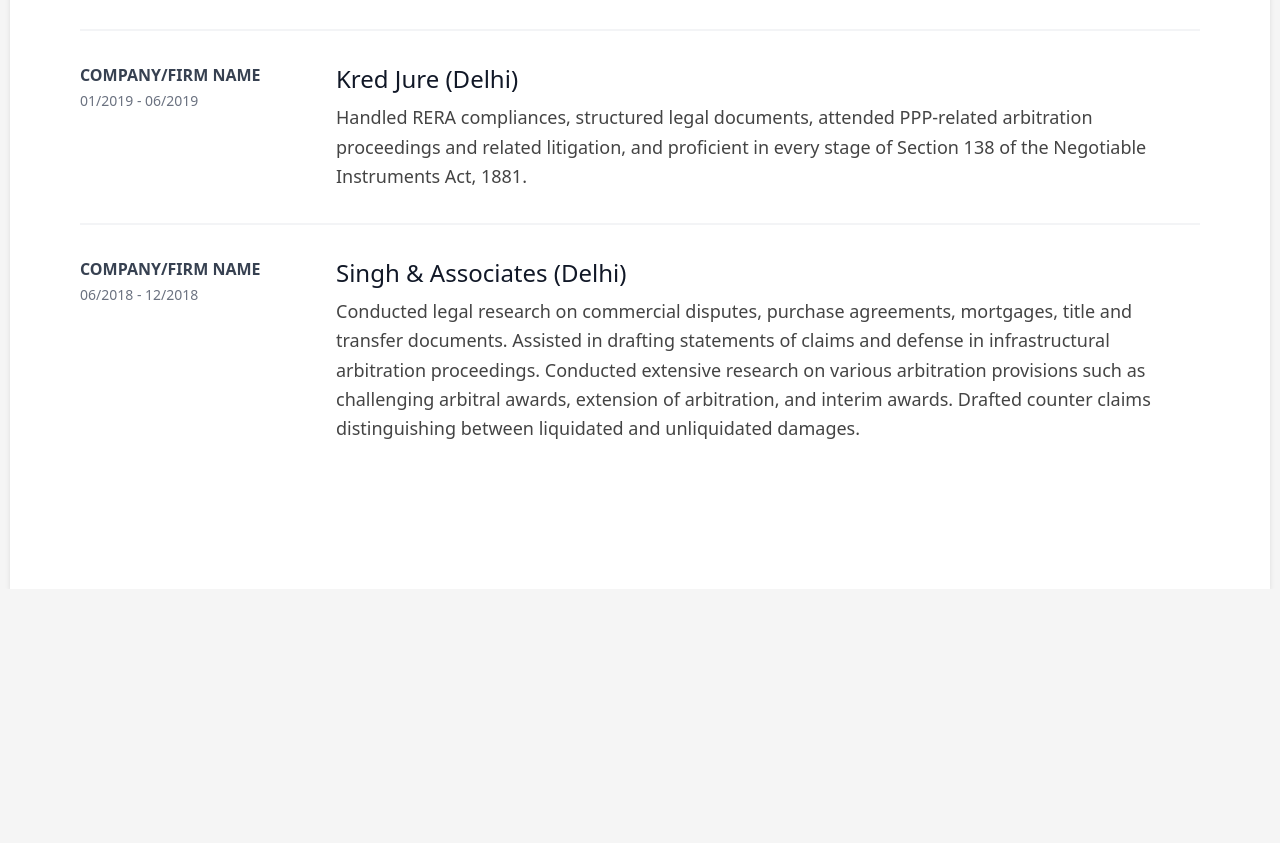
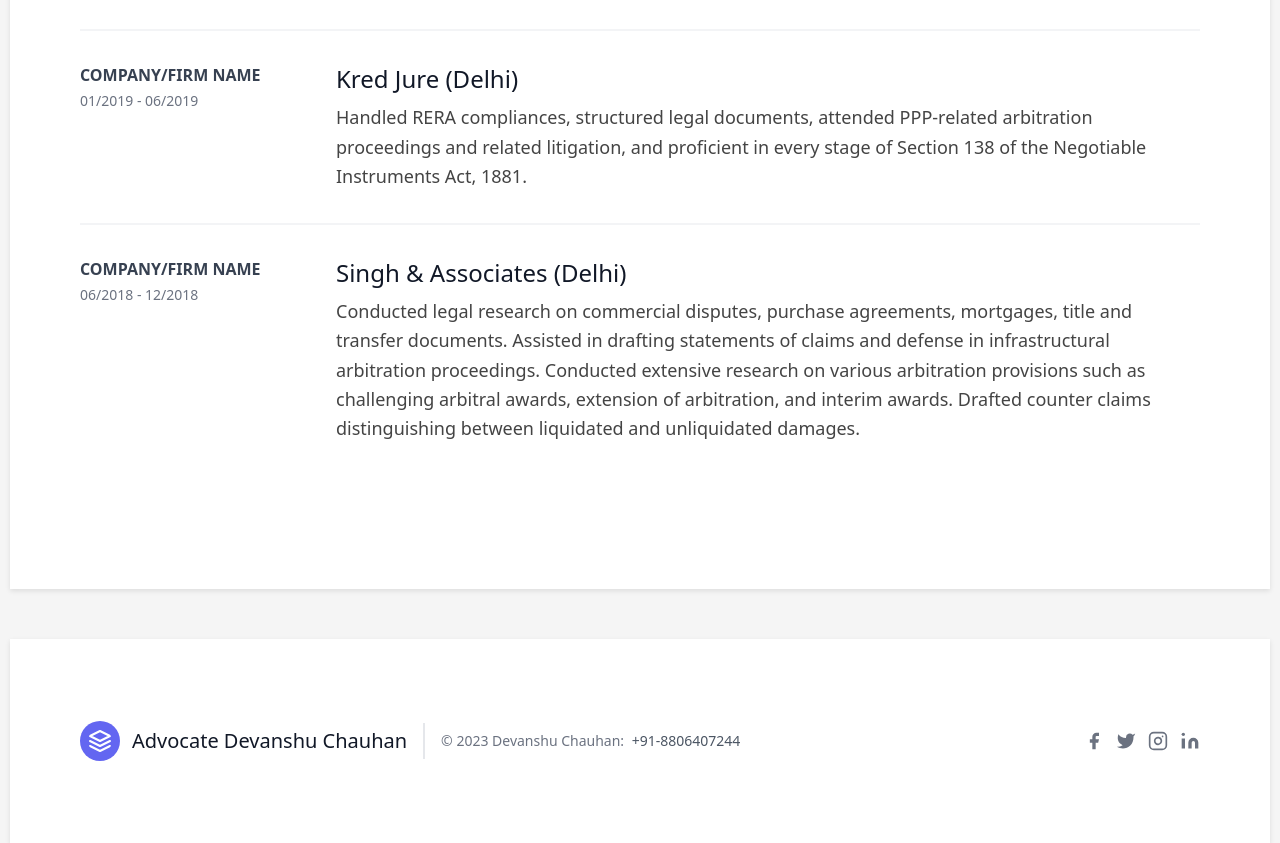
Before and after one commit to realsumitkumar/lawyerwebpage, a plain HTML site: page experience.html in a window 1280 px wide. Shown: the part 688-1531 px from the top of the page. Before the commit the page ends 1277 px from the top, so only its background shows below. Drawn offline with nearby package versions, Linux system fonts and the light colour scheme.

Commit message:
Update experience.html

```diff
--- a/experience.html
+++ b/experience.html
@@ -100,6 +100,53 @@
     </div>
 </section>
 
+<footer class="text-gray-600 body-font">
+    <div class="container px-5 py-8 mx-auto flex items-center sm:flex-row flex-col">
+        <a class="flex title-font font-medium items-center md:justify-start justify-center text-gray-900">
+            <svg xmlns="http://www.w3.org/2000/svg" fill="none" stroke="currentColor" stroke-linecap="round"
+                 stroke-linejoin="round" stroke-width="2" class="w-10 h-10 text-white p-2 bg-indigo-500 rounded-full"
+                 viewBox="0 0 24 24">
+                <path d="M12 2L2 7l10 5 10-5-10-5zM2 17l10 5 10-5M2 12l10 5 10-5"></path>
+            </svg>
+            <span class="ml-3 text-xl">Advocate Devanshu Chauhan</span>
+        </a>
+        <p class="text-sm text-gray-500 sm:ml-4 sm:pl-4 sm:border-l-2 sm:border-gray-200 sm:py-2 sm:mt-0 mt-4">© 2023
+            Devanshu Chauhan:
+            <a href="https://twitter.com/knyttneve" class="text-gray-600 ml-1" rel="noopener noreferrer"
+               target="_blank">+91-8806407244</a>
+        </p>
+        <span class="inline-flex sm:ml-auto sm:mt-0 mt-4 justify-center sm:justify-start">
+      <a class="text-gray-500">
+        <svg fill="currentColor" stroke-linecap="round" stroke-linejoin="round" stroke-width="2" class="w-5 h-5"
+             viewBox="0 0 24 24">
+          <path d="M18 2h-3a5 5 0 00-5 5v3H7v4h3v8h4v-8h3l1-4h-4V7a1 1 0 011-1h3z"></path>
+        </svg>
+      </a>
+      <a class="ml-3 text-gray-500">
+        <svg fill="currentColor" stroke-linecap="round" stroke-linejoin="round" stroke-width="2" class="w-5 h-5"
+             viewBox="0 0 24 24">
+          <path d="M23 3a10.9 10.9 0 01-3.14 1.53 4.48 4.48 0 00-7.86 3v1A10.66 10.66 0 013 4s-4 9 5 13a11.64 11.64 0 01-7 2c9 5 20 0 20-11.5a4.5 4.5 0 00-.08-.83A7.72 7.72 0 0023 3z"></path>
+        </svg>
+      </a>
+      <a class="ml-3 text-gray-500">
+        <svg fill="none" stroke="currentColor" stroke-linecap="round" stroke-linejoin="round" stroke-width="2"
+             class="w-5 h-5" viewBox="0 0 24 24">
+          <rect width="20" height="20" x="2" y="2" rx="5" ry="5"></rect>
+          <path d="M16 11.37A4 4 0 1112.63 8 4 4 0 0116 11.37zm1.5-4.87h.01"></path>
+        </svg>
+      </a>
+      <a class="ml-3 text-gray-500">
+        <svg fill="currentColor" stroke="currentColor" stroke-linecap="round" stroke-linejoin="round" stroke-width="0"
+             class="w-5 h-5" viewBox="0 0 24 24">
+          <path stroke="none"
+                d="M16 8a6 6 0 016 6v7h-4v-7a2 2 0 00-2-2 2 2 0 00-2 2v7h-4v-7a6 6 0 016-6zM2 9h4v12H2z"></path>
+          <circle cx="4" cy="4" r="2" stroke="none"></circle>
+        </svg>
+      </a>
+    </span>
+    </div>
+</footer>
+
 
 
 
```
